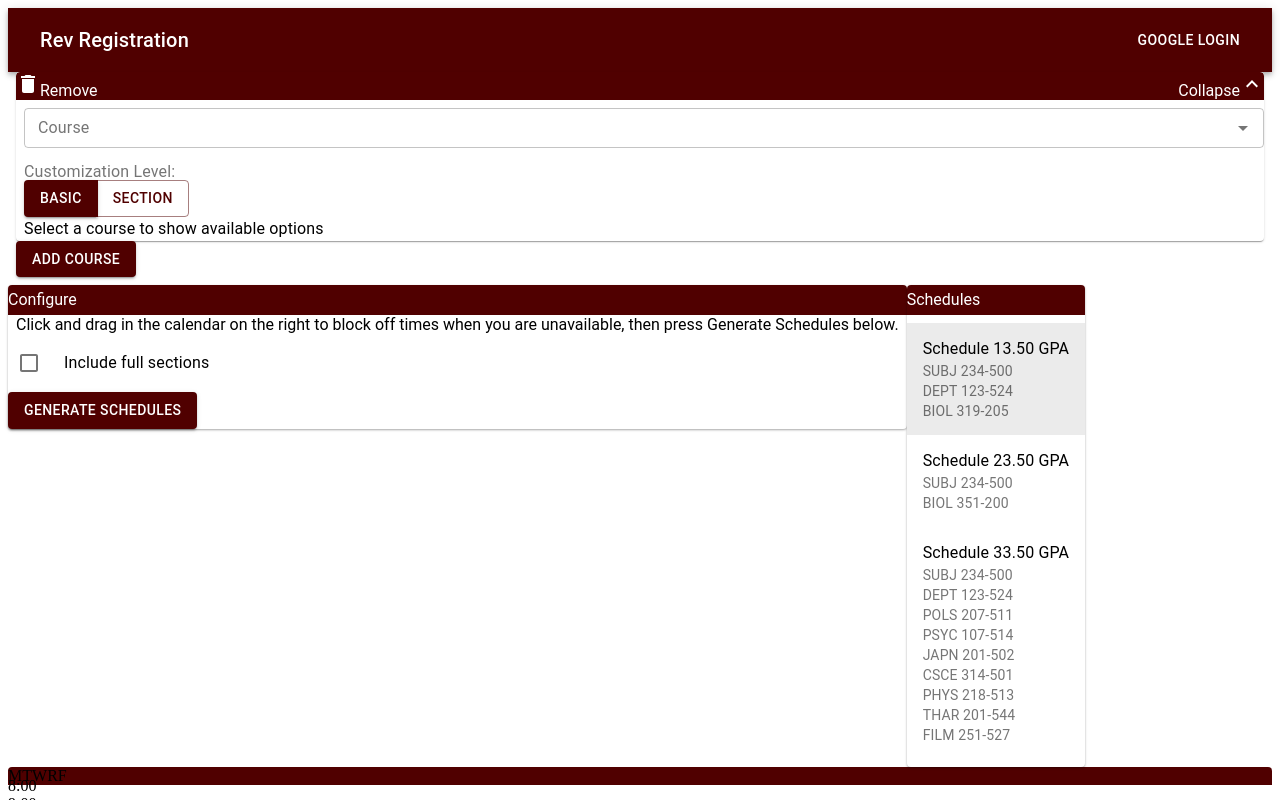
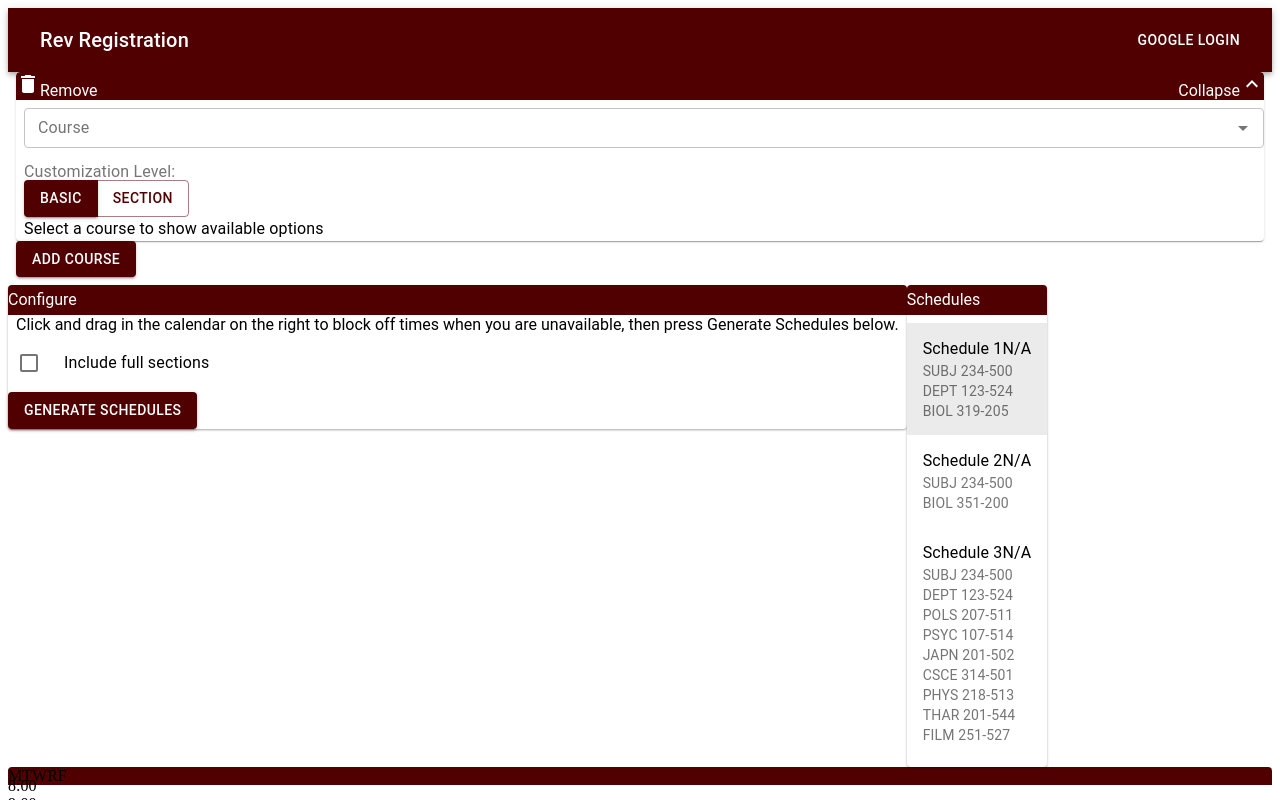
Before and after one commit to devjamespro/Rev-Registration, a React app in the folder autoscheduler/frontend/src/: page /schedule in a window 1280 px wide. Both pictures are taken after a click on the button "GENERATE SCHEDULES". Shown: the top 800 px of the page. Built offline with nearby package versions, Linux system fonts and the light colour scheme; the HTML template or start-up script is replaced by a standard one.

Commit message:
Added average GPA calculating to SchedulePreview

```diff
--- a/autoscheduler/frontend/src/components/SchedulingPage/SchedulePreview/SchedulePreview.tsx
+++ b/autoscheduler/frontend/src/components/SchedulingPage/SchedulePreview/SchedulePreview.tsx
@@ -9,16 +9,36 @@ import selectSchedule from '../../../redux/actions/selectedSchedule';
 import Meeting from '../../../types/Meeting';
 import Section from '../../../types/Section';
 import * as styles from './SchedulePreview.css';
-import Grades from '../../../types/Grades';
+
+// Exported so we can test it
+export function getAverageGPATextForSchedule(schedule: Meeting[]): string {
+  let gpaSum = 0;
+  let gpaCount = 0;
+
+  schedule.forEach((meeting) => {
+    if (meeting.section.grades != null) {
+      const creditHours = meeting.section.minCredits;
+
+      // This should be weighed by the credit hours
+      gpaSum += meeting.section.grades.gpa * creditHours;
+      gpaCount += creditHours;
+    }
+  });
+
+  // Sections contained no grades
+  if (gpaCount === 0) {
+    return 'N/A';
+  }
+
+  const result = gpaSum / gpaCount;
+
+  return `${result.toFixed(2)} GPA`;
+}
 
 const SchedulePreview: React.FC = () => {
   const schedules = useSelector<RootState, Meeting[][]>((state) => state.schedules);
   const selectedSchedule = useSelector<RootState, number>((state) => state.selectedSchedule);
   const dispatch = useDispatch();
-
-  const dummyGrades = new Grades({
-    A: 10, B: 10, C: 0, D: 0, F: 1, I: 0, S: 0, Q: 0, X: 0, gpa: 3.5,
-  });
 
   const renderSchedule = (schedule: Meeting[], idx: number): JSX.Element => (
     <ListItem
@@ -33,9 +53,7 @@ const SchedulePreview: React.FC = () => {
           <span>
             <span>{`Schedule ${idx + 1}`}</span>
             <span className={styles.gpa}>
-              {`${new Intl.NumberFormat('en-US', { minimumFractionDigits: 2 })
-                .format(dummyGrades.gpa)} `}
-              GPA
+              {getAverageGPATextForSchedule(schedule)}
             </span>
           </span>
         )}
```
